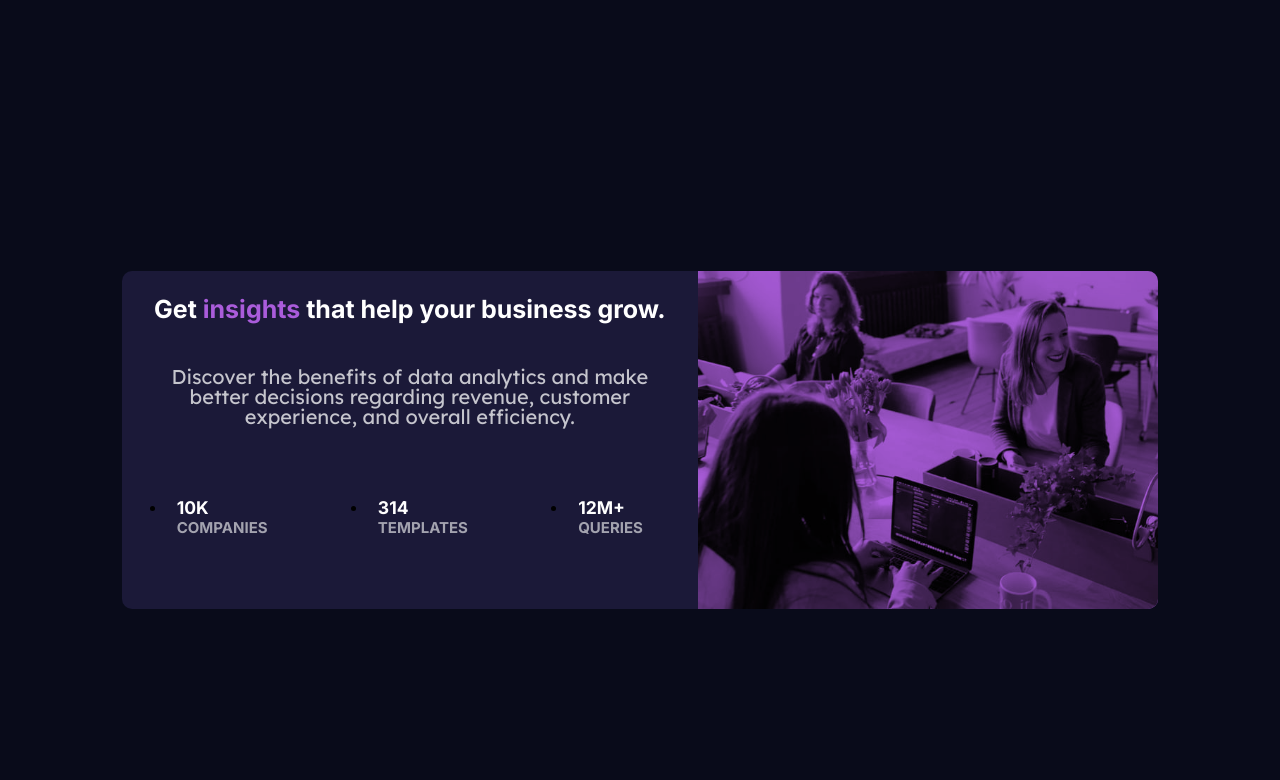
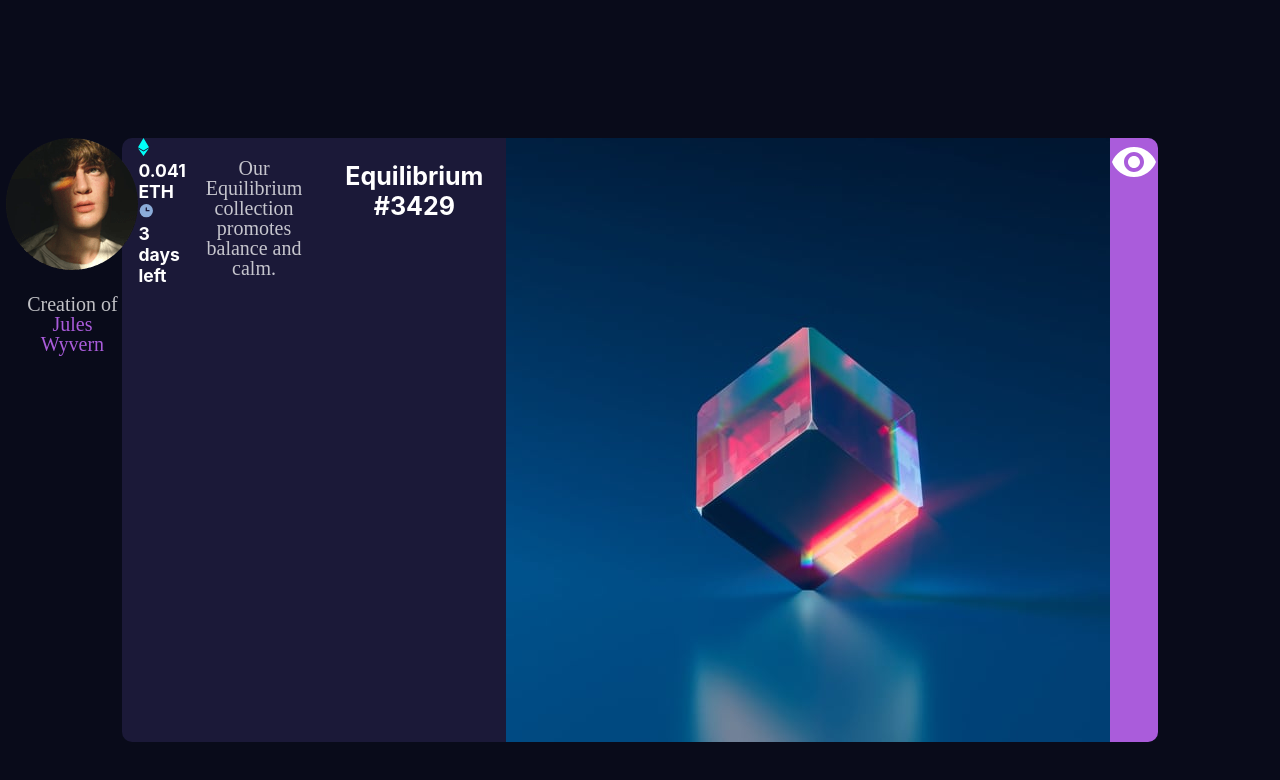
Before and after one commit to haman1/FEM-projects, a website: page index.html in a window 1280 px wide. Drawn offline with Linux system fonts and the light colour scheme.

Commit message:
index.html

```diff
--- a/index.html
+++ b/index.html
@@ -3,58 +3,56 @@
 <head>
   <meta charset="UTF-8">
   <meta name="viewport" content="width=device-width, initial-scale=1.0"> <!-- displays site properly based on user's device -->
-<link rel="icon" type="image/png" sizes="32x32" href="./images/favicon-32x32.png">
   <link rel="preconnect" href="https://fonts.googleapis.com">
 <link rel="preconnect" href="https://fonts.gstatic.com" crossorigin>
-<link href="https://fonts.googleapis.com/css2?family=Inter:wght@400;700&display=swap" rel="stylesheet">
-<link rel="preconnect" href="https://fonts.googleapis.com">
-<link rel="preconnect" href="https://fonts.gstatic.com" crossorigin>
-<link href="https://fonts.googleapis.com/css2?family=Lexend+Deca&display=swap" rel="stylesheet">
+<link href="https://fonts.googleapis.com/css2?family=Outfit:wght@300;400;600&display=swap" rel="stylesheet">
+  <link rel="icon" type="image/png" sizes="32x32" href="./images/favicon-32x32.png">
   <link rel="stylesheet" href="/public/css/main.css">
 
-  <title>Frontend Mentor | Stats preview card component</title>
+  <title>Frontend Mentor | NFT preview card component</title>
 
   <!-- Feel free to remove these styles or customise in your own stylesheet 👍 -->
   <style>
     .attribution { font-size: 11px; text-align: center; }
-    .attribution a { color: hsl(0, 0%, 100%); }
+    .attribution a { color: hsl(228, 45%, 44%); }
   </style>
 </head>
 <body>
+
   <div class="container">
       <div class="wrapper">
-    <img src="/images/image-header-mobile.jpg" alt="header image" class="img">
+
+          <img src="/images/image-equilibrium.jpg" alt="nft-equilibrium" class="image">
+
+        <div class="img-overlay">
+          <img src="/images/icon-view.svg" alt="" class="overlay">
+        </div>
+      </div>
+
+      <h2 class="title"> Equilibrium #3429</h2>
+      <p class="description">
+        Our Equilibrium collection promotes balance and calm.</p>
+      <ul class="info">
+        <div class="et">
+          <img src="/images/icon-ethereum.svg" alt="ethereum" class="ethereum">
+          <h3> 0.041 ETH</h3>
+        </div>
+         <div class="clock">
+          <img src="/images/icon-clock.svg" alt="clock icon" class="clock">
+          <h3>3 days left</h3>
+         </div>
+
+    </ul>
+
+
+      <div class="creator">
+        <img src="/images/image-avatar.png" alt="creator">
+        <p>Creation of <span class="jules">Jules Wyvern</span></p>
         </div>
 
 
 
-<div class="content">
-        <h2 class="title"> Get <span>insights</span> that help your business grow.</h2>
-        <p class="desc"> Discover the benefits of data analytics and make better decisions regarding revenue, customer
-          experience, and overall efficiency.</p>
-        <ul class="stats">
-          <li>
-            <h3>10k</h3>
-            <h4>companies</h4>
-          </li>
-
-          <li>
-            <h3>314</h3>
-            <h4>templates</h4>
-          </li>
-
-          <li>
-            <h3>12m+</h3>
-            <h4>queries</h4>
-          </li>
-        </ul>
-
-      </div>
   </div>
 
-<div class="attribution">
-    Challenge by <a href="https://www.frontendmentor.io?ref=challenge" target="_blank">Frontend Mentor</a>.
-    Coded by <a href="#">Ombasah</a>.
-</div>
  </body>
 </html>
```
Lines whose indentation alone changed are shown as unchanged.
